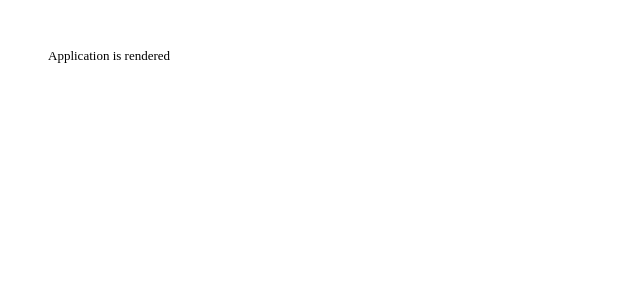
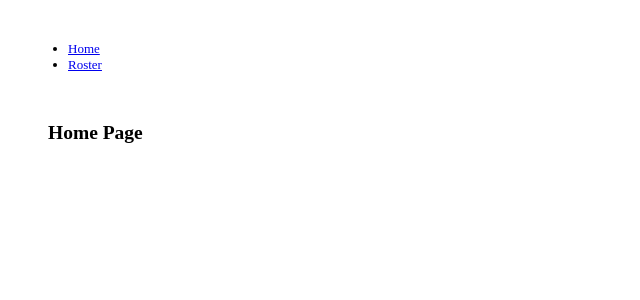
Before and after one commit to digvijayu/react_webpack_4_from_scratch, a React app: page / in a window 1280 px wide. Shown: the top 300 px of the page, without its empty margins (0-640 px from the left). Built offline with nearby package versions, Linux system fonts and the light colour scheme.

Commit message:
Integration with router

```diff
--- a/package.json
+++ b/package.json
@@ -36,6 +36,7 @@
   },
   "dependencies": {
     "react": "^16.4.2",
-    "react-dom": "^16.4.2"
+    "react-dom": "^16.4.2",
+    "react-router-dom": "^4.3.1"
   }
 }
--- a/src/App.js
+++ b/src/App.js
@@ -1,10 +1,30 @@
 import React, { Component } from 'react';
+import { Switch, Route } from 'react-router-dom'
+import Home from './Pages/Home'
+import SomePage from './Pages/SomePage'
+import { Link } from 'react-router-dom'
+
 
 class App extends Component {
   render() {
     return (
       <div>
-        Application is rendered
+        <header>
+          <nav>
+            <ul>
+              <li><Link to='/'>Home</Link></li>
+              <li><Link to='/somepage'>Roster</Link></li>
+            </ul>
+          </nav>
+        </header>
+        <div>
+        <main>
+            <Switch>
+              <Route exact path='/' component={Home}/>
+              <Route path='/somepage' component={SomePage}/>
+            </Switch>
+          </main>
+        </div>
       </div>
     );
   }
--- /dev/null
+++ b/src/Pages/Home.js
@@ -0,0 +1,13 @@
+import React, { Component } from 'react';
+
+class Home extends Component {
+  render() {
+    return (
+      <h2>
+        Home Page
+      </h2>
+    );
+  }
+}
+
+export default Home;
--- /dev/null
+++ b/src/Pages/SomePage.js
@@ -0,0 +1,13 @@
+import React, { Component } from 'react';
+
+class SomePage extends Component {
+  render() {
+    return (
+      <h2>
+        SomePage Page
+      </h2>
+    );
+  }
+}
+
+export default SomePage;
--- a/src/index.js
+++ b/src/index.js
@@ -2,12 +2,13 @@ import React from 'react';
 import './App.scss'
 import ReactDOM from 'react-dom';
 import App from './App';
+import { HashRouter } from 'react-router-dom'
 
 const render = () =>
   ReactDOM.render(
-    <div>
+    <HashRouter>
       <App/>
-    </div>,
+    </HashRouter>,
     document.getElementById('index'));
 
 render();
```
Also changed, not shown: 1 other file (tests, documents, lock files or other folders).
